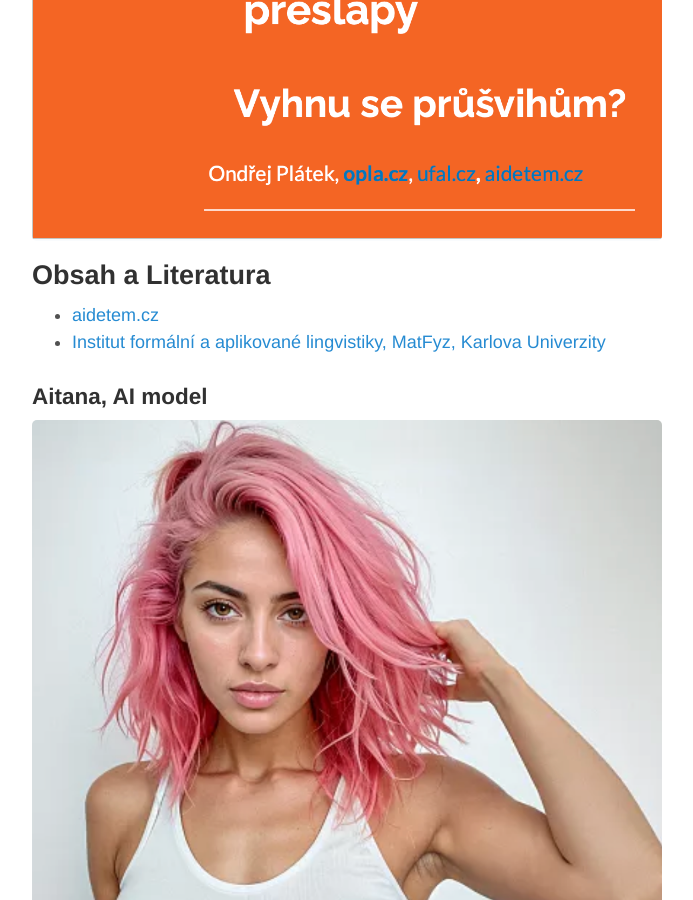
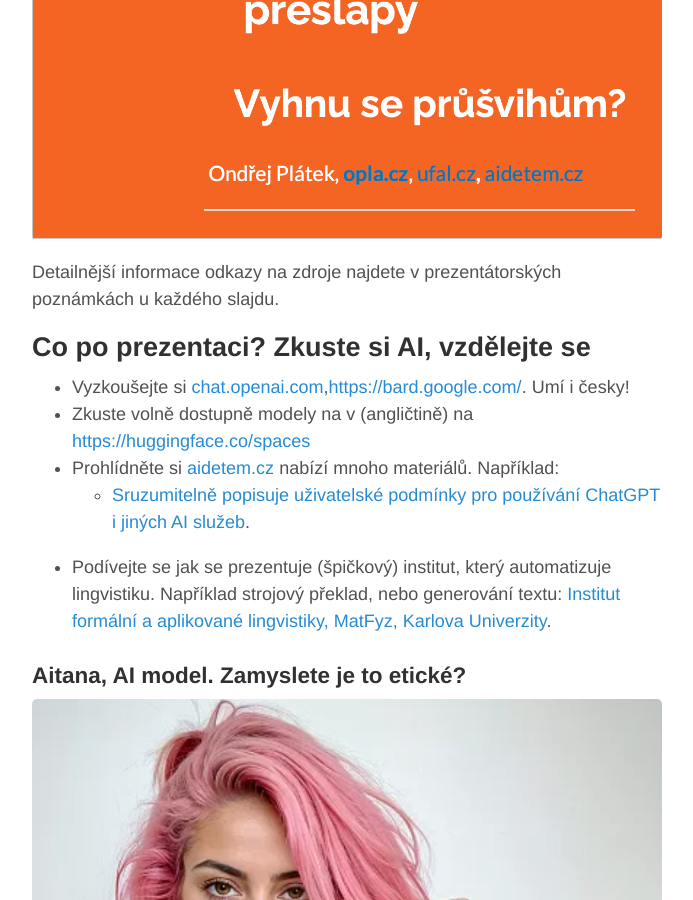
Before and after one commit to oplatek/oplatek.github.io, a Jekyll site: the page built from _posts/2023-11-29-ai-etika.md, in a window 1280 px wide and 900 px high, scrolled down 469 px. Shown: the whole window, without its empty margins (293-986 px from the left). Built offline with Jekyll 4.4.1, drawn with Linux system fonts in a browser that asks for light colours.

Commit message:
update prezentace

```diff
--- a/_posts/2023-11-29-ai-etika.md
+++ b/_posts/2023-11-29-ai-etika.md
@@ -11,9 +11,15 @@ tags: Přednáška, čeština, AI, etika, ethics
 [![See Slides]({{ site.baseurl }}/public/2023-11-29-ai-etika-first-slide.png "Slajdy k přednášce AI
 přešlapy.")](https://docs.google.com/presentation/d/1NRZ860g7AUce9xL1XpDucEhnPBFc1y6Ei6hj8gUy8o8/edit?usp=sharing)
 
-## Obsah a Literatura
-- [aidetem.cz](https://aidetem.cz)
-- [Institut formální a aplikované lingvistiky, MatFyz, Karlova Univerzity](https://ufal.mff.cuni.cz/)
+Detailnější informace odkazy na zdroje najdete v prezentátorských poznámkách u každého slajdu.
 
-### Aitana, AI model
+
+## Co po prezentaci? Zkuste si AI, vzdělejte se
+- Vyzkoušejte si [chat.openai.com](https://chat.openai.com),[https://bard.google.com/](https://bard.google.com/). Umí i česky!
+- Zkuste volně dostupně modely na v (angličtině) na [https://huggingface.co/spaces](https://huggingface.co/spaces)
+- Prohlídněte si [aidetem.cz](https://aidetem.cz) nabízí mnoho materiálů. Například:
+  - [Sruzumitelně popisuje uživatelské podmínky pro používání ChatGPT i jiných AI služeb](https://aidetem.cz/skoleni-cast-2-ai-do-skolnich-lavic/#ai-pravni-aspekty).
+- Podívejte se jak se prezentuje (špičkový) institut, který automatizuje lingvistiku. Například strojový překlad, nebo generování textu: [Institut formální a aplikované lingvistiky, MatFyz, Karlova Univerzity](https://ufal.mff.cuni.cz/).
+
+### Aitana, AI model. Zamyslete je to etické?
 [![Aitana, AI model]({{ site.baseurl }}/public/aitana.png "Aitana AI model.")](https://www.euronews.com/next/2023/11/22/meet-the-first-spanish-ai-model-earning-up-to-10000-per-month)
```
